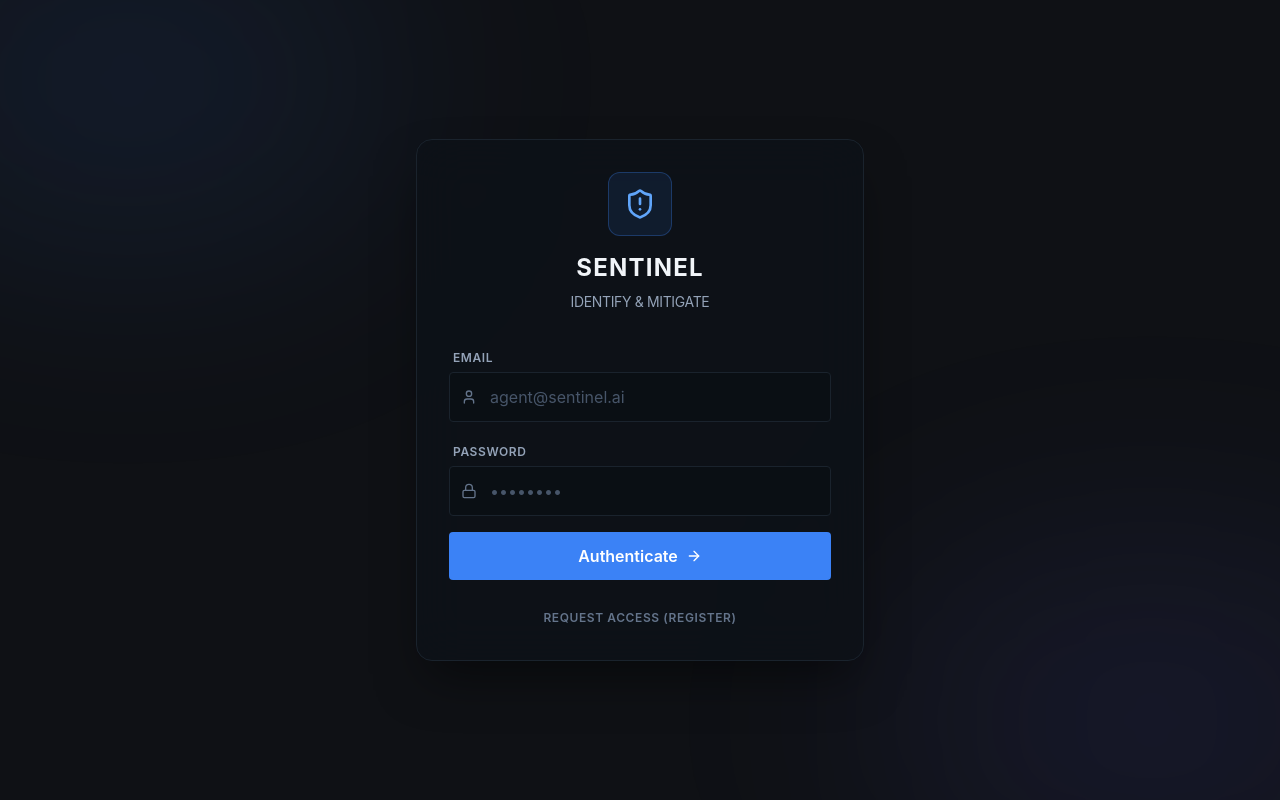
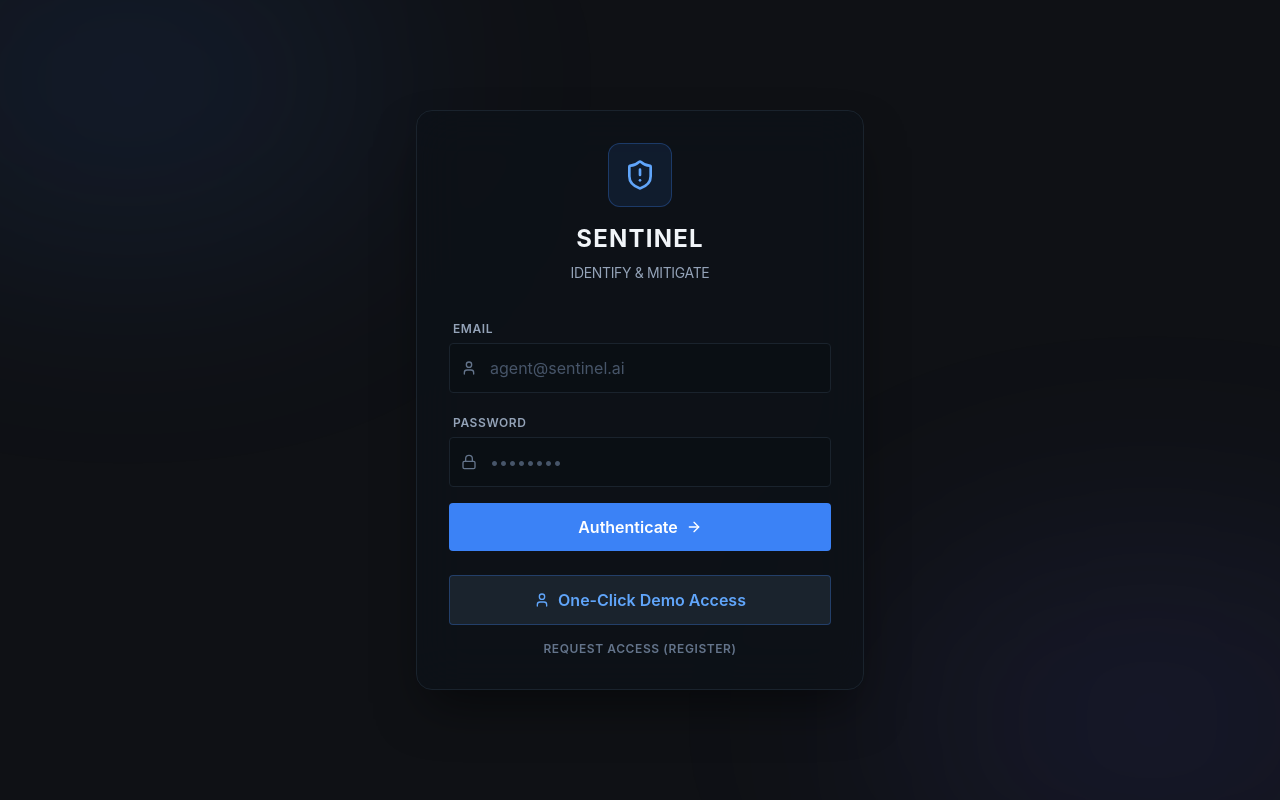
Before and after one commit to whosnorth/Project-Sentinel, a React (Vite) app: page /auth in a window 1280 px wide. Built offline with nearby package versions, Linux system fonts and the light colour scheme; no server answers.

Commit message:
feat: Add one-click demo login button

```diff
--- a/src/pages/Auth.tsx
+++ b/src/pages/Auth.tsx
@@ -108,7 +108,32 @@ export default function AuthPage() {
           </button>
         </form>
 
-        <div className="mt-6 text-center">
+        <div className="mt-6 flex flex-col items-center space-y-4">
+          <button
+            type="button"
+            onClick={async () => {
+              setLoading(true);
+              try {
+                const { error } = await supabase.auth.signInWithPassword({
+                  email: 'agent@sentinel.ai',
+                  password: 'SentinelDemo2026!',
+                });
+                if (error) throw error;
+                toast.success("Welcome, Judge! Demo authentication successful.");
+                navigate("/");
+              } catch (error: any) {
+                toast.error(error.message);
+              } finally {
+                setLoading(false);
+              }
+            }}
+            disabled={loading}
+            className="w-full bg-[#1a232d] hover:bg-[#253241] border border-blue-500/30 hover:border-blue-500/60 text-blue-400 font-semibold py-3 rounded-lg flex items-center justify-center space-x-2 transition-all disabled:opacity-50"
+          >
+            <User className="w-4 h-4" />
+            <span>One-Click Demo Access</span>
+          </button>
+
           <button
             type="button"
             onClick={() => setIsLogin(!isLogin)}
```
